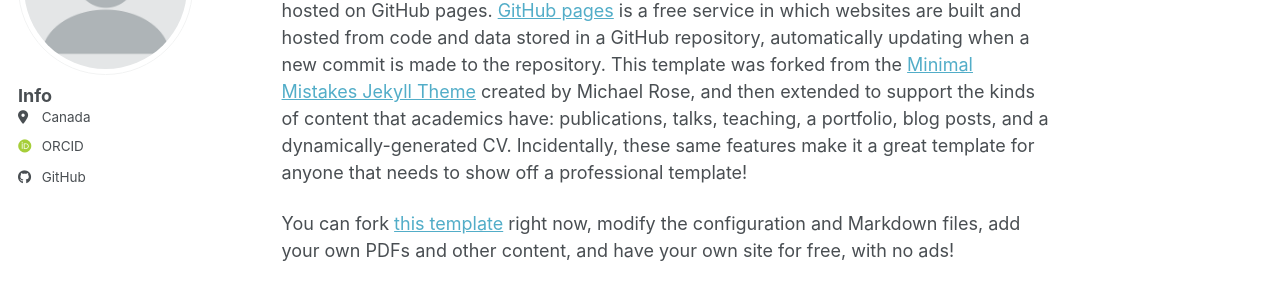
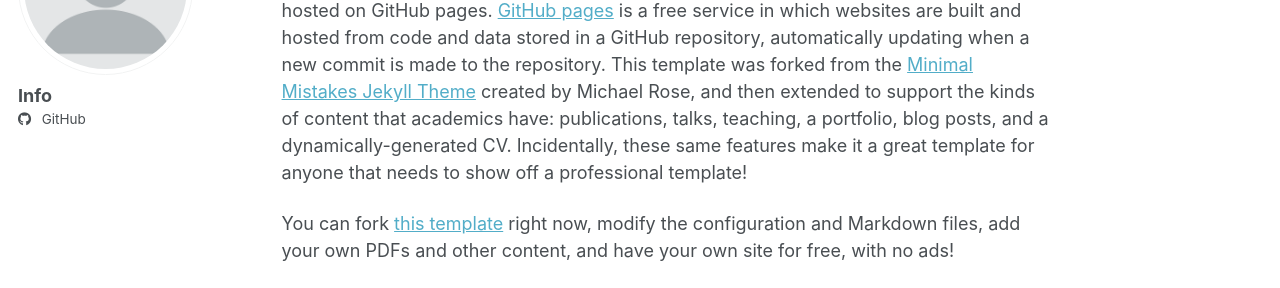
Before and after one commit to simon-e-l-math/Simon-E-L-Math.github.io, a Jekyll site: the page built from _pages/about.md, in a window 1280 px wide. Shown: the part 201-489 px from the top of the page. Built offline with Jekyll 4.4.1, drawn with Linux system fonts in a browser that asks for light colours; some web fonts are replaced; a script bundle is joined from its source files by our own code; library files that are not in the unit come from our copies.

Commit message:
Comment out location and orcid in config
Updated location and orcid fields to be commented out.

```diff
--- a/_config.yml
+++ b/_config.yml
@@ -27,7 +27,7 @@ author:
   name             : "Info"
   pronouns         : # example: "she/her"
   bio              : #"Short biography for the left-hand sidebar"
-  location         : "Canada"
+  location         : #"Canada"
   employer         : #""
   uri              : # URL
   email            : #"none@example.org"
@@ -38,7 +38,7 @@ author:
   googlescholar    : #"https://scholar.google.com/citations?user=PS_CX0AAAAAJ"
   inspire-hep      : # URL
   impactstory      : # URL
-  orcid            : "https://orcid.org/0000-0002-4619-3026"
+  orcid            : #"https://orcid.org/0000-0002-4619-3026"
   semantic         : # URL
   ssrn             : # URL
   pubmed           : #"https://www.ncbi.nlm.nih.gov/pubmed/?term=john+snow"
```
